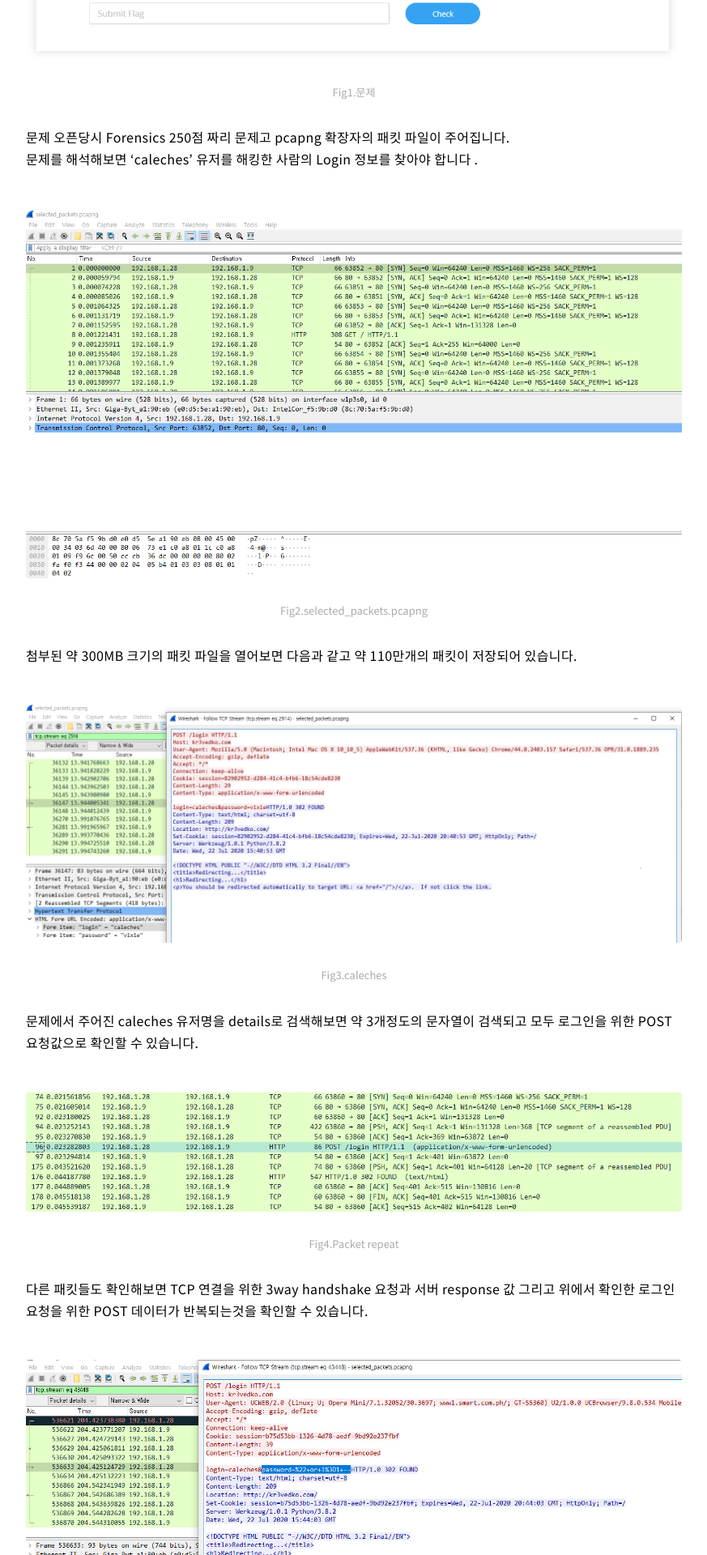
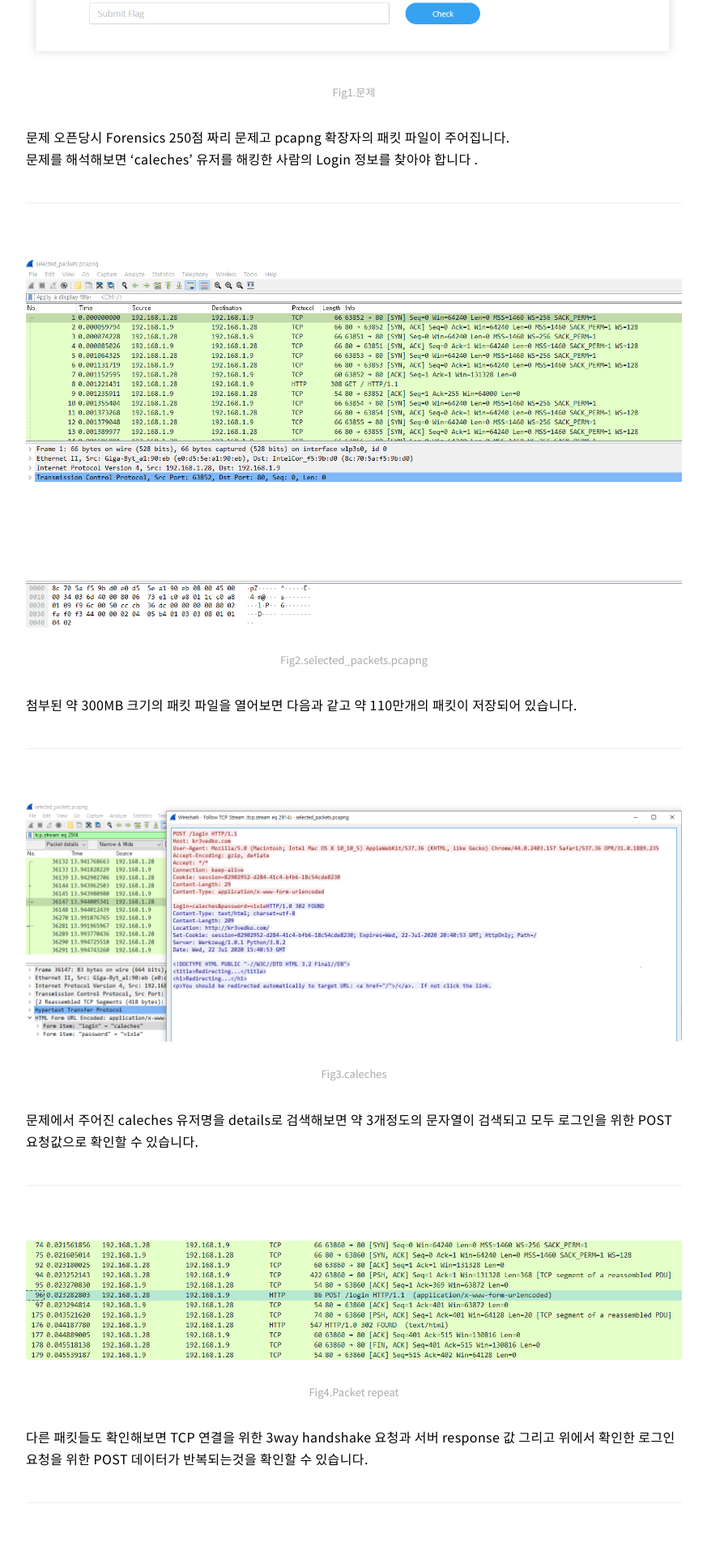
Before and after one commit to pil9/pil9.github.io, a Jekyll site: the page built from _posts/2020-07-28-Cybrics_ctf_Krevedka.md, in a window 1280 px wide. Shown: the part 580-2500 px from the top of the page at 81% size, without its empty margins (203-1076 px from the left). Built offline with Jekyll 4.4.1, drawn with Linux system fonts in a browser that asks for light colours; nearby versions of some CDN libraries; some web fonts are replaced; library files that are not in the unit come from our copies; comment, search, counter and statistics services are not loaded.

Commit message:
post update

```diff
--- a/_posts/2020-07-28-Cybrics_ctf_Krevedka.md
+++ b/_posts/2020-07-28-Cybrics_ctf_Krevedka.md
@@ -19,24 +19,28 @@ author: pil9
 문제 오픈당시 Forensics 250점 짜리 문제고 pcapng 확장자의 패킷 파일이 주어집니다.
 문제를 해석해보면 'caleches' 유저를 해킹한 사람의 Login 정보를 찾아야 합니다 .
 
+---
 <br>
 ![problem]({{site.url}}/images/cybrics/2.PNG){: class="center"}
 <figcaption class="caption">Fig2.selected_packets.pcapng</figcaption>
 <br>
 첨부된 약 300MB 크기의 패킷 파일을 열어보면 다음과 같고 약 110만개의 패킷이 저장되어 있습니다.
 
+---
 <br>
 ![problem]({{site.url}}/images/cybrics/3.PNG){: class="center"}
 <figcaption class="caption">Fig3.caleches</figcaption>
 <br>
 문제에서 주어진 caleches 유저명을 details로 검색해보면 약 3개정도의 문자열이 검색되고 모두 로그인을 위한 POST 요청값으로 확인할 수 있습니다.
 
+---
 <br>
 ![problem]({{site.url}}/images/cybrics/4.PNG){: class="center"}
 <figcaption class="caption">Fig4.Packet repeat</figcaption>
 <br>
 다른 패킷들도 확인해보면 TCP 연결을 위한 3way handshake 요청과 서버 response 값 그리고 위에서 확인한 로그인 요청을 위한 POST 데이터가 반복되는것을 확인할 수 있습니다.
 
+---
 <br>
 ![problem]({{site.url}}/images/cybrics/5.PNG){: class="center"}
 <figcaption class="caption">Fig5.SQL Injection</figcaption>
@@ -45,9 +49,9 @@ author: pil9
 
 해당 패킷의 TCP Stream 데이터를 통해 공격자의 요청임을 유추할 수 있습니다.
 
+---
 <br>
-<pre><code class = "language-python">
-POST /login HTTP/1.1
+<pre><code class = "language-python">POST /login HTTP/1.1
 Host: kr3vedko.com
 User-Agent: UCWEB/2.0 (Linux; U; Opera Mini/7.1.32052/30.3697; www1.smart.com.ph/; GT-S5360) U2/1.0.0 UCBrowser/9.8.0.534 Mobile
 Accept-Encoding: gzip, deflate
@@ -59,8 +63,10 @@ Content-Type: application/x-www-form-urlencoded
 </code></pre>
 <br>
 
+---
 하지만 패킷 내 POST 요청이 너무 많으므로 공격자가 사용한 User 로그인 정보를 찾기 위해서 Fig5 패킷 요청과 동일한 세션 또는 사용자 에이전트값이 일치하는 패킷을 찾아야 합니다.
 
+---
 <br>
 ![problem]({{site.url}}/images/cybrics/6.PNG){: class="center"}
 <figcaption class="caption">Fig6.User-Agent</figcaption>
@@ -69,13 +75,13 @@ Content-Type: application/x-www-form-urlencoded
 
 <br>
 
-
+---
 <br>
 ![problem]({{site.url}}/images/cybrics/7.PNG){: class="center"}
 <figcaption class="caption">Fig7.Result</figcaption>
 <br>
 검색된 패킷의 Form item: "login" = "micropetalous" 값이 플래그로 인증되는 것을 확인할 수 있습니다.
-<br>
-<br>
+
+---
 <pre><code class = "language-html">Flag : cybrics{micropetalous}
 </code></pre>
```
